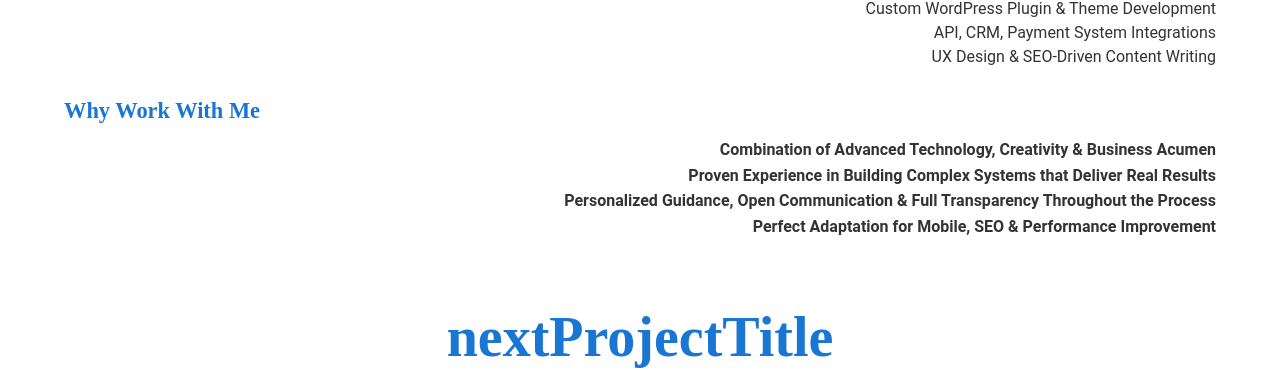
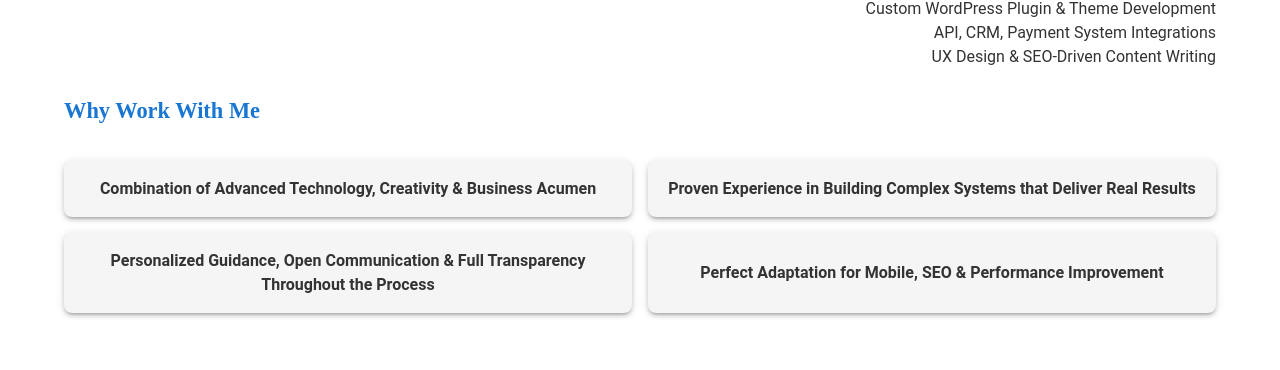
Before and after one commit to relaya17/aourelya, a React (Vite) app: page / in a window 1280 px wide. Shown: the part 1456-1826 px from the top of the page. Built offline with nearby package versions, Linux system fonts and the light colour scheme.

Commit message:
ניסיון שחזור והסבר על מעשינו

```diff
--- a/src/components/About.tsx
+++ b/src/components/About.tsx
@@ -3,7 +3,7 @@ import { useTranslation } from 'react-i18next';
 import { motion } from 'framer-motion';
 import { useInView } from 'react-intersection-observer';
 import { CalendarCheck } from 'lucide-react'; // אייקון לקביעת תור
-import { Box, Typography, Paper } from '@mui/material'; // Import Box, Typography, and Paper from Material UI
+import { Box, Typography, Paper, Grid } from '@mui/material'; // Import Box, Typography, and Paper from Material UI
 
 const About = () => {
   const { t } = useTranslation();
@@ -147,29 +147,76 @@ const About = () => {
             >
               {t('about.subtitles.whyWorkWithMe')}
             </Typography>
-            <Box component="div" sx={{
-                listStyle: 'none',
-                p: 0,
-                m: 0,
-                color: 'text.primary', // Ensure list items have consistent text color
-                textAlign: 'right',
-                fontSize: { xs: '0.9rem', sm: '1rem' }, // Consistent font size
-                lineHeight: 1.6,
-                spaceY: 4 // Tailwind's space-y-4
-            }}>
-              <div>
-                <Typography component="span" sx={{ fontWeight: 'bold', color: 'text.primary' }}>{t('about.whyMe.techCreativityBusiness')}</Typography>
-              </div>
-              <div>
-                <Typography component="span" sx={{ fontWeight: 'bold', color: 'text.primary' }}>{t('about.whyMe.provenExperience')}</Typography>
-              </div>
-              <div>
-                <Typography component="span" sx={{ fontWeight: 'bold', color: 'text.primary' }}>{t('about.whyMe.personalGuidance')}</Typography>
-              </div>
-              <div>
-                <Typography component="span" sx={{ fontWeight: 'bold', color: 'text.primary' }}>{t('about.whyMe.mobileSeoPerformance')}</Typography>
-              </div>
-            </Box>
+            <Grid container spacing={2} sx={{ mt: 2 }}> {/* Use Grid for individual cards and add spacing */}
+              <Grid item xs={12} sm={6}> {/* Use Grid item for each card */}
+                <Paper
+                  elevation={3} // Lighter shadow for inner cards
+                  sx={{
+                    p: 2,
+                    borderRadius: 2,
+                    bgcolor: '#f5f5f5', // Light gray background
+                    textAlign: 'center', // Centered content
+                    height: '100%', // Ensure consistent height
+                    display: 'flex',
+                    alignItems: 'center',
+                    justifyContent: 'center'
+                  }}
+                >
+                  <Typography component="span" sx={{ fontWeight: 'bold', color: 'text.primary' }}>{t('about.whyMe.techCreativityBusiness')}</Typography>
+                </Paper>
+              </Grid>
+              <Grid item xs={12} sm={6}> {/* Use Grid item for each card */}
+                <Paper
+                  elevation={3}
+                  sx={{
+                    p: 2,
+                    borderRadius: 2,
+                    bgcolor: '#f5f5f5',
+                    textAlign: 'center',
+                    height: '100%',
+                    display: 'flex',
+                    alignItems: 'center',
+                    justifyContent: 'center'
+                  }}
+                >
+                  <Typography component="span" sx={{ fontWeight: 'bold', color: 'text.primary' }}>{t('about.whyMe.provenExperience')}</Typography>
+                </Paper>
+              </Grid>
+              <Grid item xs={12} sm={6}> {/* Use Grid item for each card */}
+                <Paper
+                  elevation={3}
+                  sx={{
+                    p: 2,
+                    borderRadius: 2,
+                    bgcolor: '#f5f5f5',
+                    textAlign: 'center',
+                    height: '100%',
+                    display: 'flex',
+                    alignItems: 'center',
+                    justifyContent: 'center'
+                  }}
+                >
+                  <Typography component="span" sx={{ fontWeight: 'bold', color: 'text.primary' }}>{t('about.whyMe.personalGuidance')}</Typography>
+                </Paper>
+              </Grid>
+              <Grid item xs={12} sm={6}> {/* Use Grid item for each card */}
+                <Paper
+                  elevation={3}
+                  sx={{
+                    p: 2,
+                    borderRadius: 2,
+                    bgcolor: '#f5f5f5',
+                    textAlign: 'center',
+                    height: '100%',
+                    display: 'flex',
+                    alignItems: 'center',
+                    justifyContent: 'center'
+                  }}
+                >
+                  <Typography component="span" sx={{ fontWeight: 'bold', color: 'text.primary' }}>{t('about.whyMe.mobileSeoPerformance')}</Typography>
+                </Paper>
+              </Grid>
+            </Grid>
 
             {/* 📞 צור קשר */}
             <Box sx={{ mt: 8, display: 'flex', flexDirection: 'column', alignItems: 'center' }}>
```
